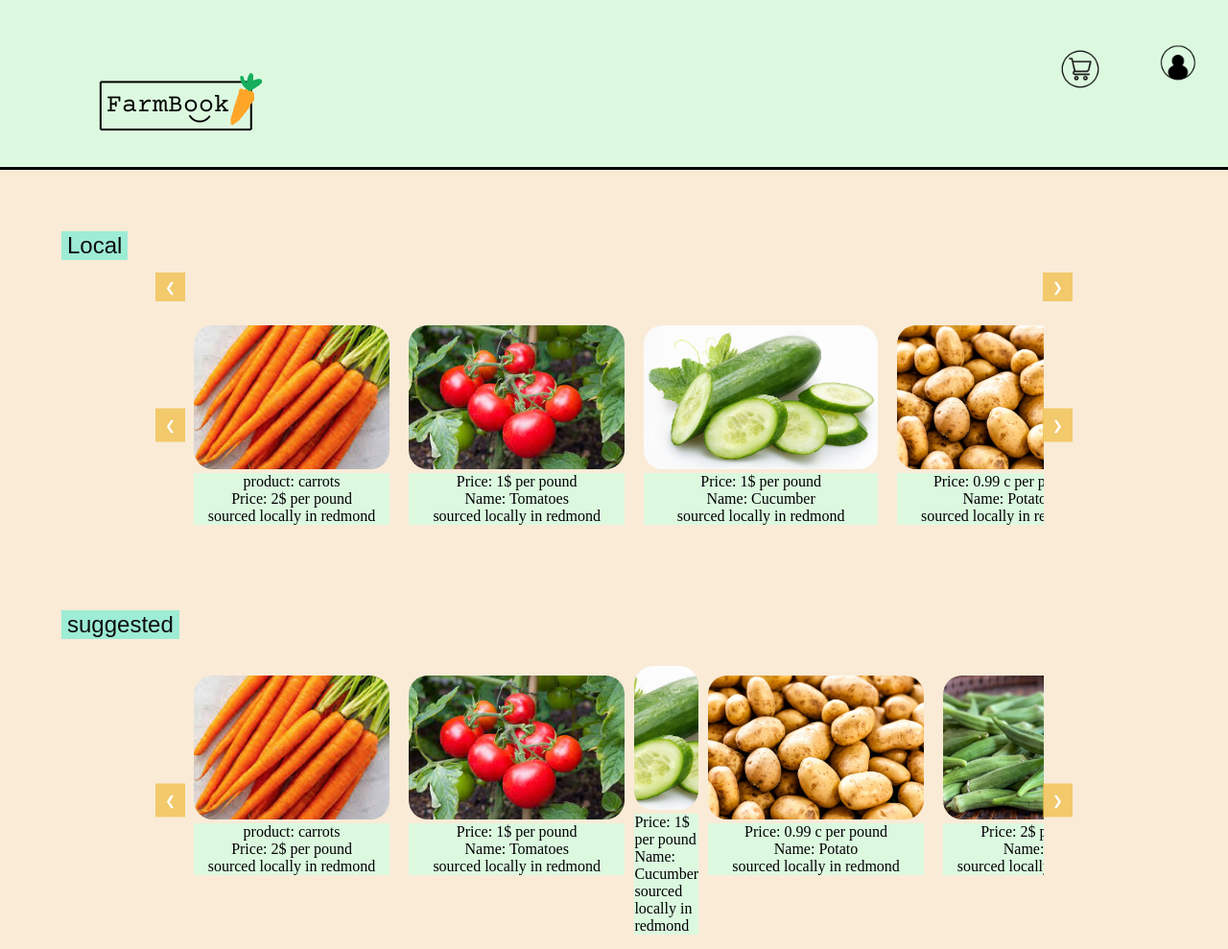
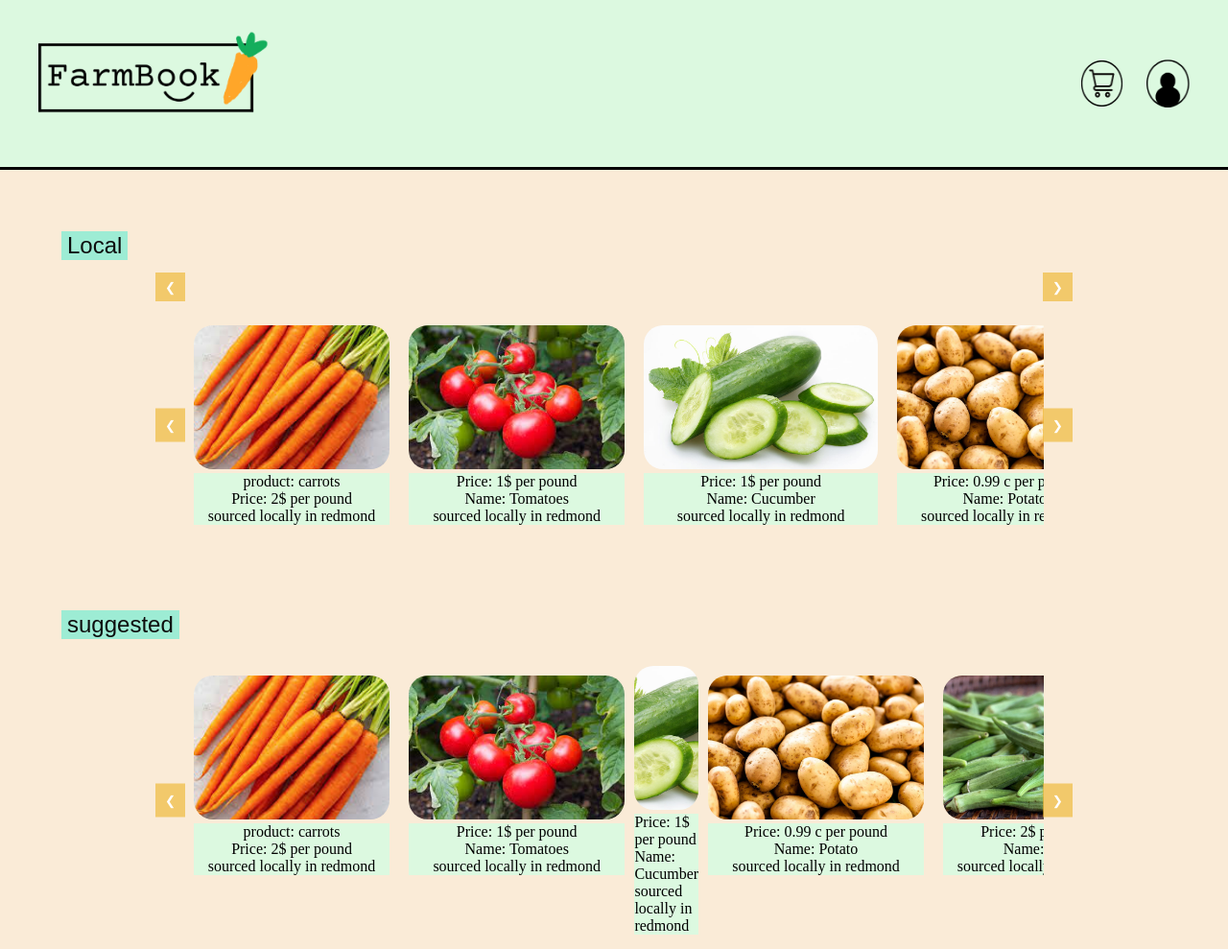
Before and after one commit to arilui/FarmBook, a website: page public/index.html in a window 1280 px wide. Shown: the whole page at 96% size. Drawn offline with Linux system fonts and the light colour scheme; no server answers.

Commit message:
index page fixed buttons

```diff
--- a/public/index.css
+++ b/public/index.css
@@ -28,16 +28,21 @@ body {
 /*makes the navigation logos small*/
 #log-in,
 #shopping-cart {
-  width: 100px;
-  padding: 10px 0px;
-  border:none;
+  position: relative;
+  margin-top: 50px;
+  right: 40px;
 
+
+}
+#shopping-cart{
+  margin-right: 20px;
 }
 
 #home-page {
-  width: 200px;
+  width: 300px;
   padding: 20px 50px;
   border:none;
+  margin-left: -40px;
 }
 
 .Search {
--- a/public/index.html
+++ b/public/index.html
@@ -14,15 +14,14 @@
 
 <body>
   <div class="navigation-board">
-    <a class="farmbook-logo" <button id="home-page"><img src="images/farmbook-logo-rectangle-transparent.png"
-       border="0"></button></a>
+    <a class="farmbook-logo" <button id="home-page"><img src="images/Web-page-transparent-cropped.png" alt="Farmbook" width="80%"></button></a>
 
     <!--this div makes it so the login and shopping cart are on one side of the page(left) while the homepage logo is on the right-->
 
     <div>
-      <a <button ><img src="images/shopping-cart-icon.png" id="shopping-cart" border="0"></button>
+      <a <button ><img src="images/shopping-cart-icon-cropped.png" id="shopping-cart" style="width:45px;height:50px"></button>
       </a>
-      <a <button ><img src="images/login-icon.png" id="log-in" border="0"></button></a>
+      <a <button ><img src="images/login-icon-cropped.png" id="log-in" style="width:45px;height:50px"></button></a>
 
     </div>
   </div>
```
